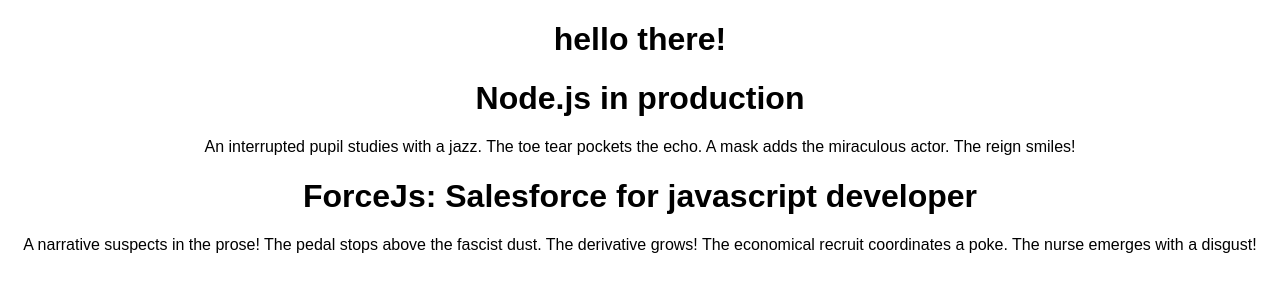
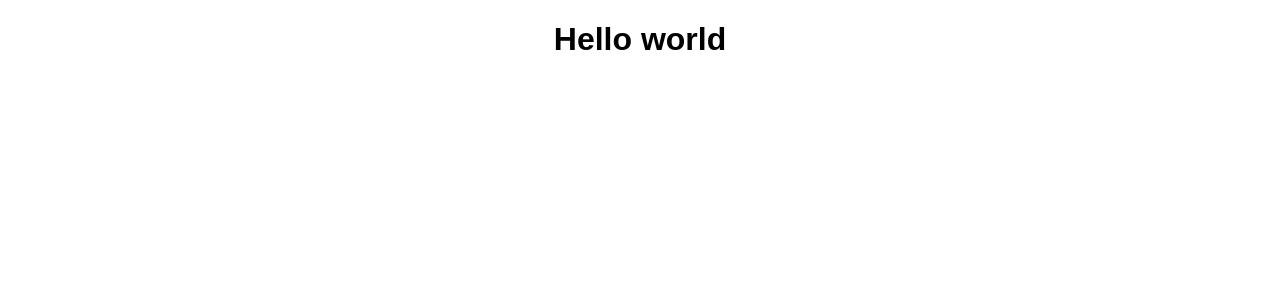
Before and after one commit to imVinayPandya/try-reactjs, a React (Create React App) app: page / in a window 1280 px wide. Shown: the top 300 px of the page. Built offline with nearby package versions, Linux system fonts and the light colour scheme.

Commit message:
const Let and var

```diff
--- a/package.json
+++ b/package.json
@@ -3,6 +3,7 @@
   "version": "0.1.0",
   "private": true,
   "dependencies": {
+    "eslint-config-airbnb": "^17.0.0",
     "react": "^16.4.1",
     "react-dom": "^16.4.1",
     "react-scripts": "1.1.4"
@@ -14,6 +15,8 @@
     "eject": "react-scripts eject"
   },
   "devDependencies": {
+    "eslint-plugin-import": "^2.13.0",
+    "eslint-plugin-jsx-a11y": "^6.1.1",
     "eslint-plugin-react": "^7.10.0"
   }
 }
--- a/src/App.js
+++ b/src/App.js
@@ -1,12 +1,14 @@
 import React, { Component } from 'react';
 import './App.css';
-import PostList from './posts/PostList';
+import ConstLetVar from './learn/ConstLetVar';
+// import PostList from './posts/PostList';
 
 class App extends Component {
 	render() {
 		return (
 			<div className="App">
-				<PostList />
+				{/* <PostList /> */}
+				<ConstLetVar />
 			</div>
 		);
 	}
--- /dev/null
+++ b/src/learn/ConstLetVar.js
@@ -0,0 +1,34 @@
+import React from 'react';
+
+class ConstLetVar extends React.Component {
+	constructor(props) {
+		// constructor will run first
+		super(props);
+
+		// someVar = "Test test";
+		// const someVar = "Hello";
+		let someVar = "Hello bro...";
+		if(someVar === "Hello bro...") {
+			someVar = "Changed";
+		}
+
+		var someVar2 = "method";
+
+		console.log(someVar);
+	}
+
+	render() {
+		//  render run last
+
+		// someVar = "Test test";
+		// console.log(someVar);
+		// console.log(someVar2);
+		return (
+			<div>
+				<h1>Hello world</h1>
+			</div>
+		);
+	}
+}
+
+export default ConstLetVar;
```
Also changed, not shown: .eslintrc.json, 1 other file (tests, documents, lock files or other folders).
